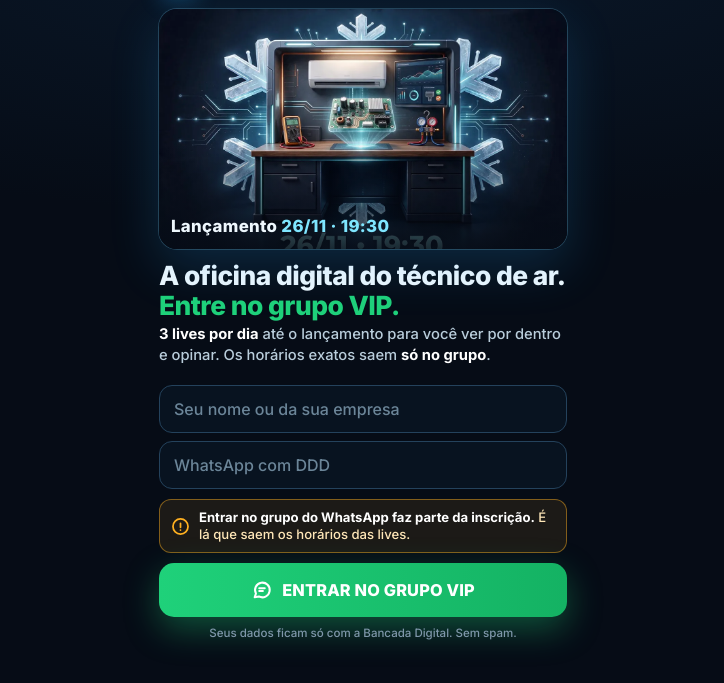
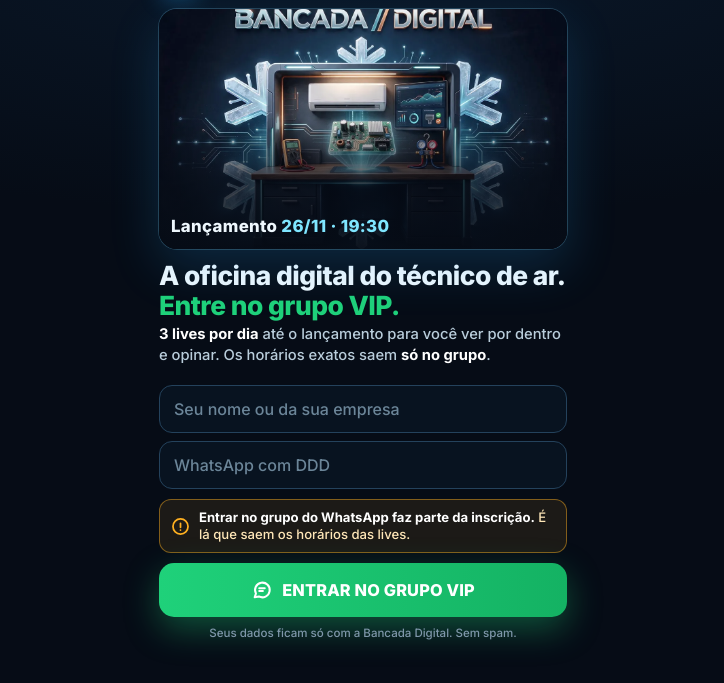
Before and after one commit to maquinadeconteudos/bancada, a plain HTML site: page index.html in a window 1280 px wide. Shown: the part 55-738 px from the top of the page, without its empty margins (277-1001 px from the left). Drawn offline with Linux system fonts and the light colour scheme.

Commit message:
Ajuste no recorte da arte

```diff
--- a/index.html
+++ b/index.html
@@ -25,8 +25,8 @@ body{background:radial-gradient(110% 55% at 50% 0%,#12305055,transparent 62%),va
 .top span i{width:7px;height:7px;border-radius:50%;background:var(--amber);box-shadow:0 0 10px var(--amber);animation:pl 1.6s infinite}
 @keyframes pl{50%{opacity:.3}}
 .art{flex:1 1 150px;min-height:96px;max-height:240px;margin:12px 0 0;border-radius:18px;overflow:hidden;position:relative;box-shadow:0 0 0 1px var(--line),0 18px 50px rgba(40,170,255,.18)}
-.art img{position:absolute;inset:0;width:100%;height:100%;object-fit:cover;object-position:50% 58%}
-.art:after{content:'';position:absolute;inset:0;background:linear-gradient(transparent 55%,rgba(6,12,22,.85))}
+.art img{position:absolute;inset:0;width:100%;height:100%;object-fit:cover;object-position:50% 44%}
+.art:after{content:'';position:absolute;inset:0;background:linear-gradient(transparent 45%,rgba(6,12,22,.7) 70%,rgba(6,12,22,.97))}
 .art .dt{position:absolute;left:12px;bottom:10px;z-index:1;font-weight:800;font-size:1.05rem;letter-spacing:.02em}
 .art .dt em{font-style:normal;color:var(--cyan)}
 h1{margin:12px 0 4px;font-size:clamp(1.35rem,6.2vw,1.65rem);line-height:1.12;letter-spacing:-.02em;font-weight:800}
```
